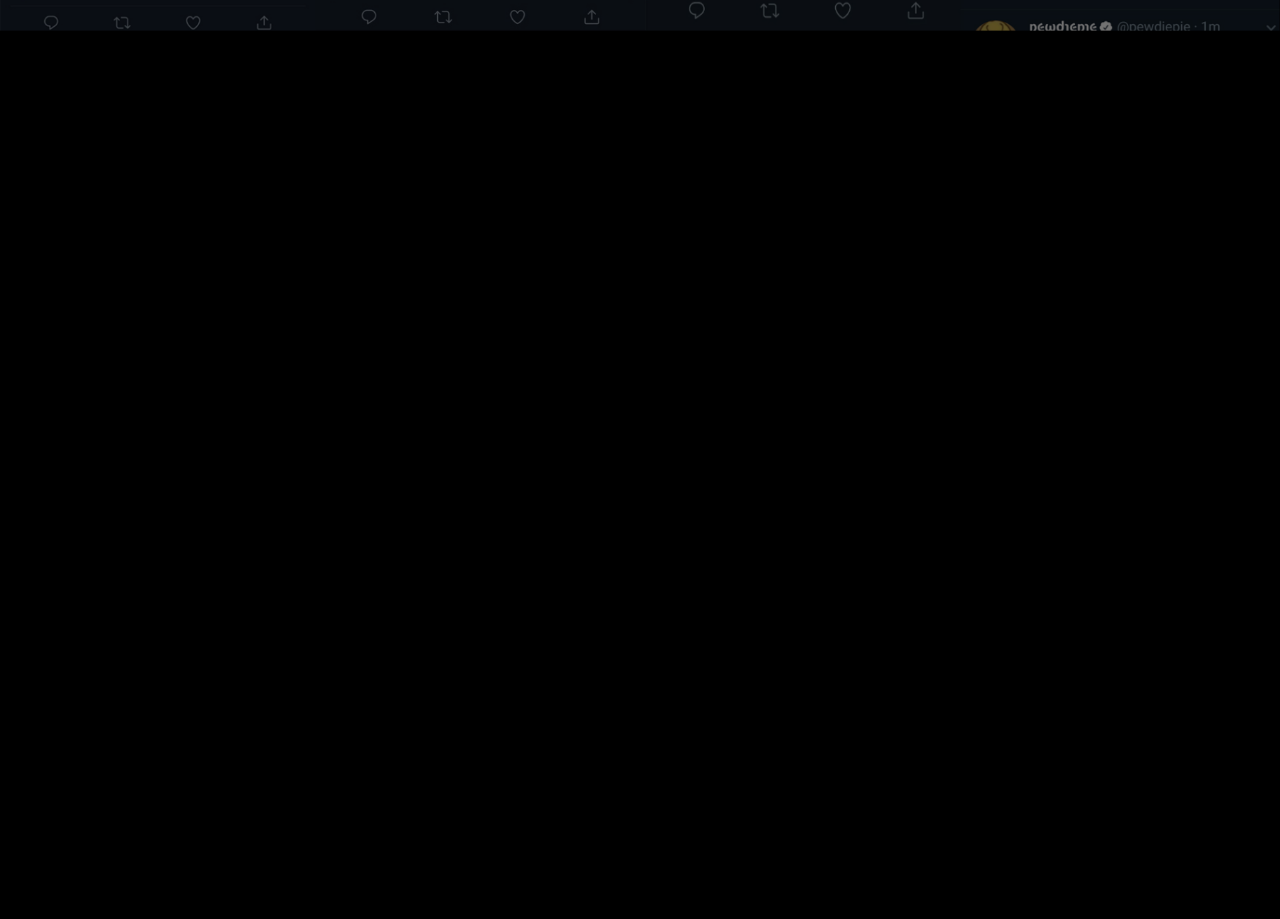
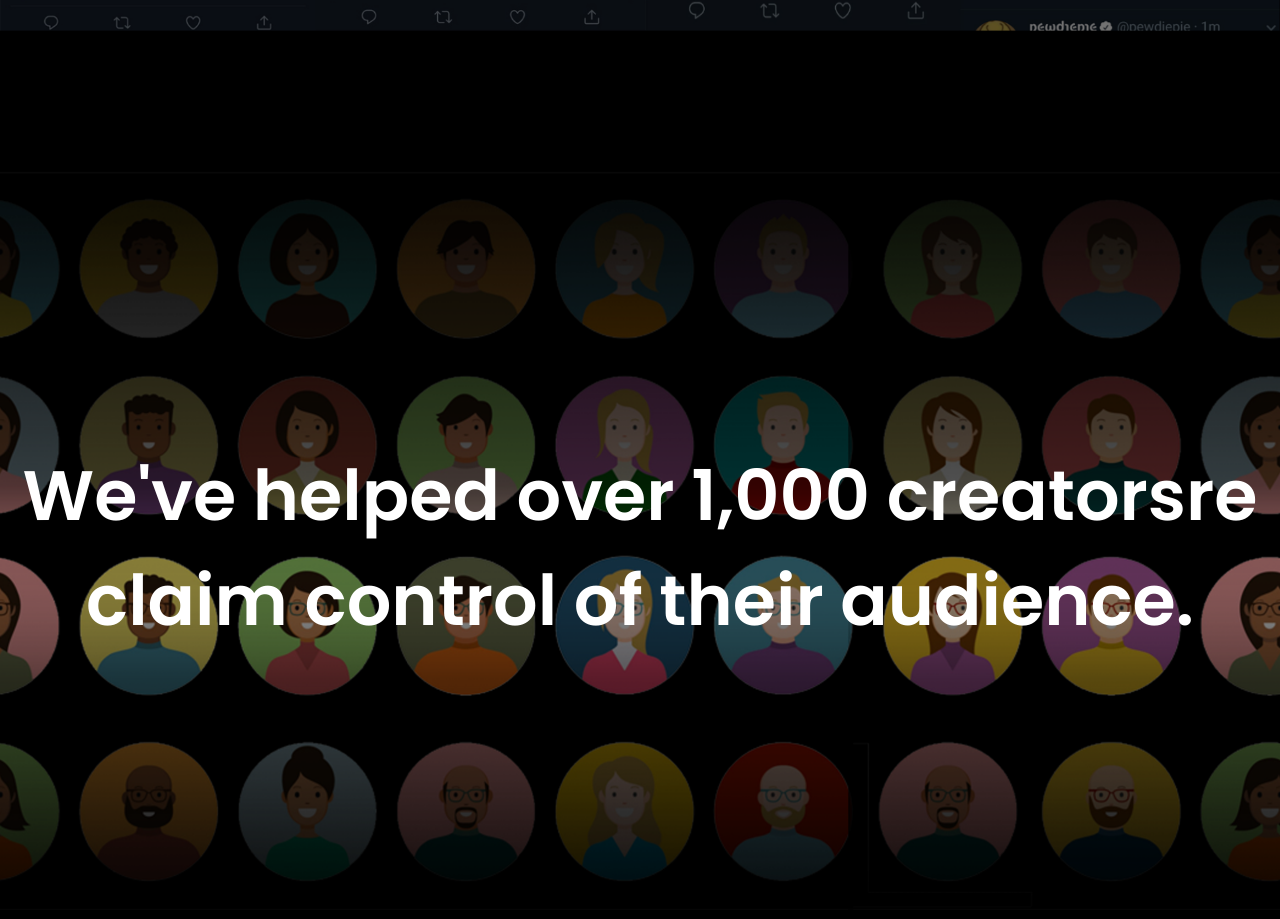
Before and after one commit to rahmatulloh19/marico, a React (Vite) app: page / in a window 1280 px wide. Shown: the part 4485-5404 px from the top of the page. Before the commit the page ends 4700 px from the top, so only its background shows below. Built offline with nearby package versions, Linux system fonts and the light colour scheme; what tailwind-hamburgers would draw is missing.

Commit message:
helped finished and add max width for expert part

```diff
--- a/src/components/Expert/Expert.jsx
+++ b/src/components/Expert/Expert.jsx
@@ -2,7 +2,7 @@ import image from "../../assets/images/expert.png";
 
 export const Expert = () => {
   return (
-    <section className="expert pt-10 pb-14 min-[1024px]:pt-20 min-[1024px]:pb-28">
+    <section className="expert max-w-[1830px] mx-auto pt-10 pb-14 min-[1024px]:pt-20 min-[1024px]:pb-28">
       <h2 className="text-white text-center  min-[1280px]:text-[75px] min-[1280px]:leading-[112px] text-xl font-bold min-[375px]:text-2xl min-[768px]:text-4xl min-[1024px]:text-5xl mb-5 min-[1024px]:mb-[52px]">
         Experts Agree
       </h2>
--- a/src/components/Helped/Helped.jsx
+++ b/src/components/Helped/Helped.jsx
@@ -1,3 +1,11 @@
 export const Helped = () => {
-  return <section>Helped</section>;
+  return (
+    <section className="helped py-32 min-[768px]:py-48 min-[1024px]:py-60 min-[1240px]:py-[300px]">
+      <div className="wrapper max-w-[424px] min-[768px]:max-w-[636px] min-[1024px]:max-w-[1059px]  min-[1240px]:max-w-[1236px] mx-auto">
+        <h2 className="text-white text-2xl min-[768px]:text-4xl min-[1024px]:text-6xl min-[1240px]:text-[70px] text-center min-[1240px]:leading-[105px] font-semibold">
+          We've helped over 1,000 creatorsre claim control of their audience.
+        </h2>
+      </div>
+    </section>
+  );
 };
--- a/src/index.css
+++ b/src/index.css
@@ -85,3 +85,8 @@ img {
   -webkit-background-clip: text;
   -webkit-text-fill-color: transparent;
 }
+
+.helped {
+  background-image: url("/src/assets/images/helped.png");
+  background-repeat: repeat-x;
+}
```
Also changed, not shown: src/assets/images/helped.png (added).
